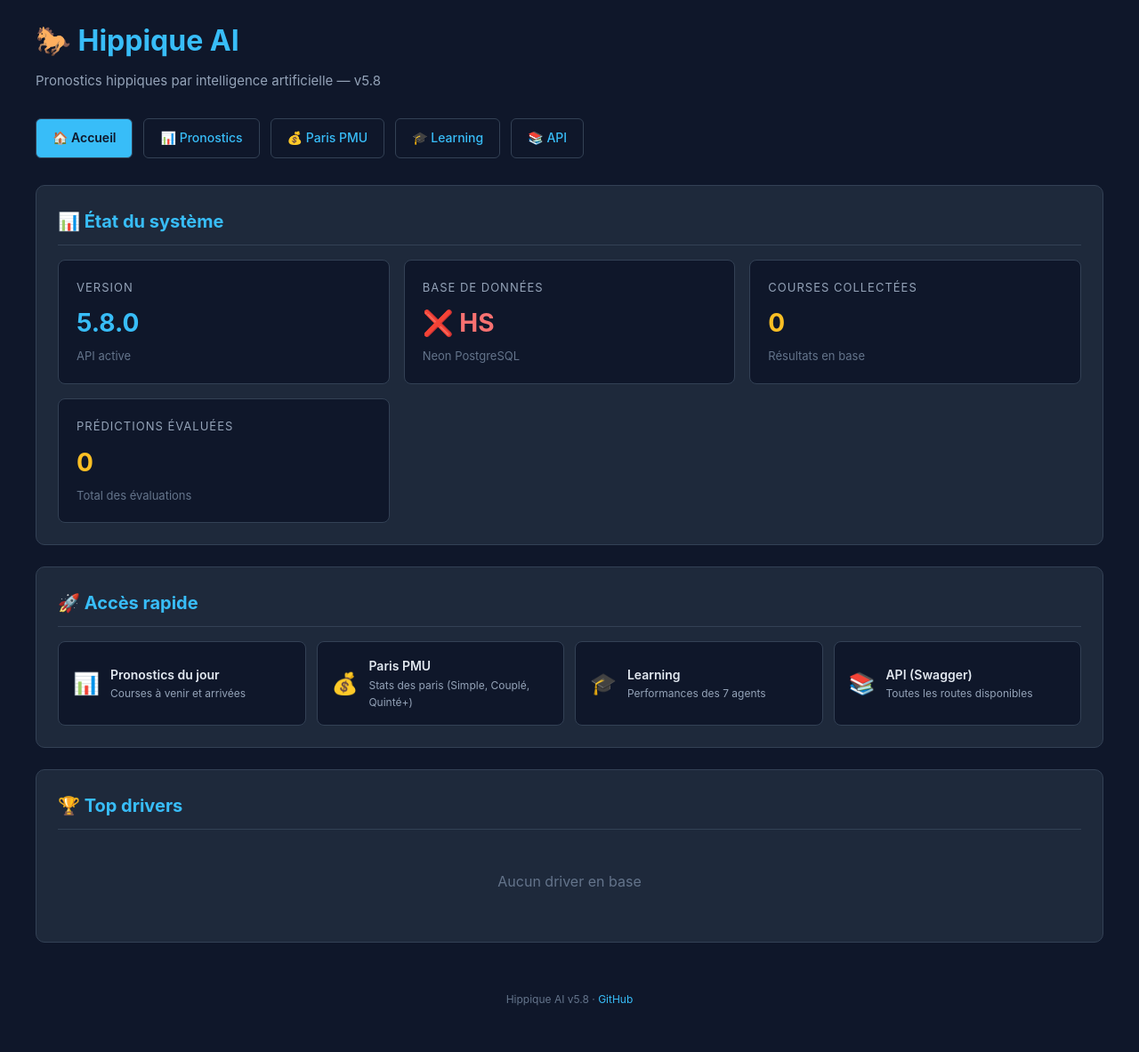
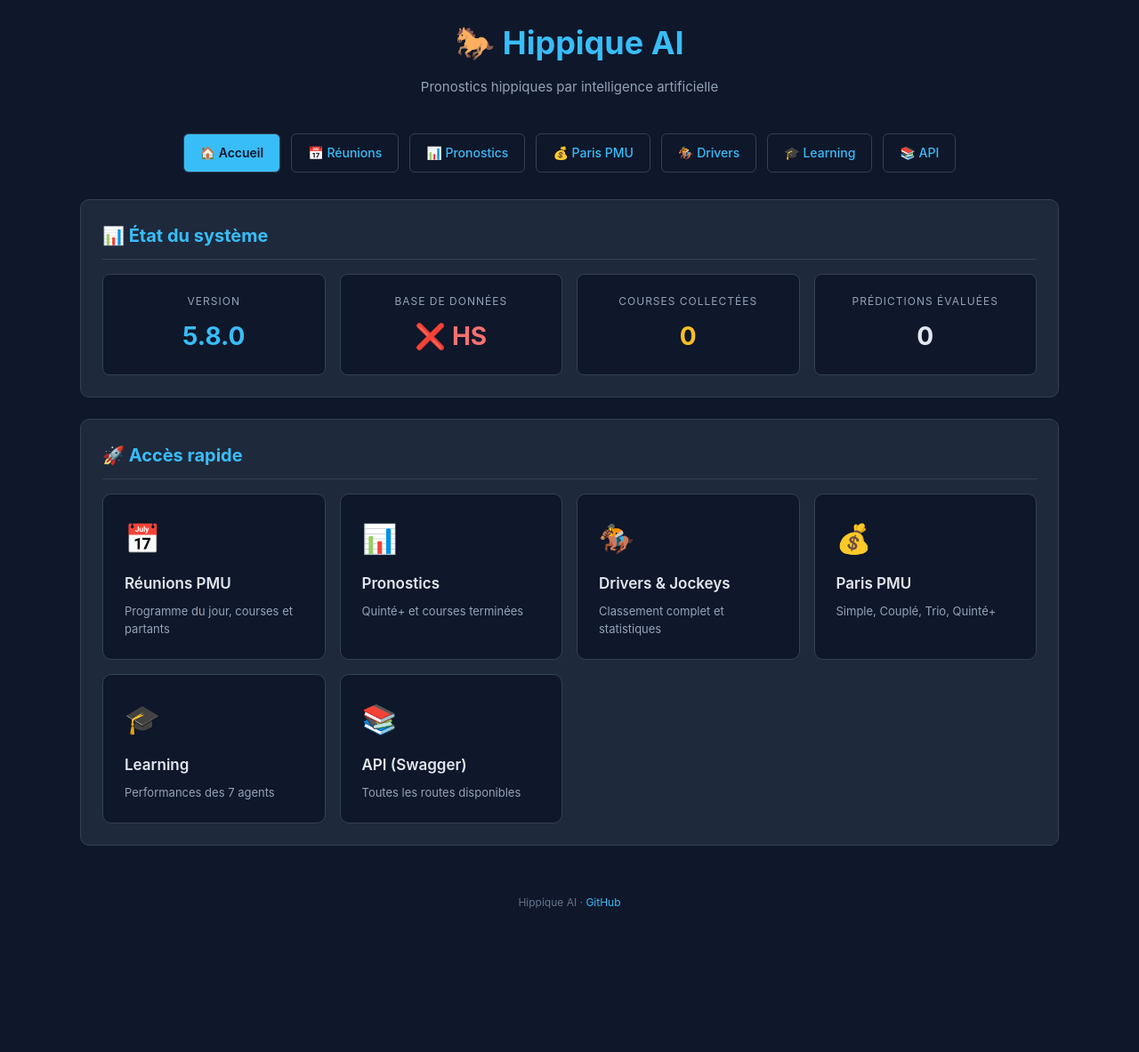
Before and after one commit to hdidouchafik-alt/hippique-ai, a FastAPI app: page / in a window 1280 px wide. Shown: the whole page at 89% size. After the commit the page ends 1022 px from the top, so only its background shows below. Run offline with FastAPI, Linux system fonts and the light colour scheme; data that the repository does not hold is empty.

Commit message:
Update index.html

```diff
--- a/templates/index.html
+++ b/templates/index.html
@@ -13,16 +13,19 @@
             padding: 20px;
             line-height: 1.6;
         }
-        .container { max-width: 1200px; margin: 0 auto; }
+        .container { max-width: 1100px; margin: 0 auto; }
+        .header {
+            text-align: center;
+            margin-bottom: 40px;
+        }
         h1 {
             color: #38bdf8;
+            font-size: 36px;
+            font-weight: 700;
             margin-bottom: 8px;
-            font-size: 32px;
-            font-weight: 700;
         }
         .subtitle {
             color: #94a3b8;
-            margin-bottom: 30px;
             font-size: 15px;
         }
         .nav {
@@ -30,6 +33,7 @@
             display: flex;
             gap: 12px;
             flex-wrap: wrap;
+            justify-content: center;
         }
         .nav a {
             color: #38bdf8;
@@ -64,96 +68,70 @@
             padding-bottom: 10px;
             border-bottom: 1px solid #334155;
         }
-        .grid {
+        .stats-grid {
             display: grid;
-            grid-template-columns: repeat(auto-fit, minmax(280px, 1fr));
+            grid-template-columns: repeat(auto-fit, minmax(200px, 1fr));
             gap: 16px;
         }
-        .card {
+        .stat-card {
             background: #0f172a;
             border-radius: 8px;
             padding: 20px;
             border: 1px solid #334155;
-            transition: all 0.2s;
-            text-decoration: none;
-            color: inherit;
-            display: block;
+            text-align: center;
         }
-        .card:hover {
-            border-color: #38bdf8;
-            transform: translateY(-2px);
-        }
-        .card-title {
-            font-size: 13px;
+        .stat-label {
+            font-size: 12px;
             color: #94a3b8;
             text-transform: uppercase;
             letter-spacing: 1px;
             margin-bottom: 8px;
         }
-        .card-value {
+        .stat-value {
             font-size: 28px;
             font-weight: 700;
             color: #e2e8f0;
-            margin-bottom: 4px;
         }
-        .card-value.positive { color: #4ade80; }
-        .card-value.negative { color: #f87171; }
-        .card-value.neutral { color: #fbbf24; }
-        .card-value.blue { color: #38bdf8; }
-        .card-sub {
-            font-size: 13px;
-            color: #64748b;
+        .stat-value.green { color: #4ade80; }
+        .stat-value.red { color: #f87171; }
+        .stat-value.blue { color: #38bdf8; }
+        .stat-value.yellow { color: #fbbf24; }
+        .actions-grid {
+            display: grid;
+            grid-template-columns: repeat(auto-fit, minmax(240px, 1fr));
+            gap: 16px;
         }
-        .actions {
-            display: grid;
-            grid-template-columns: repeat(auto-fit, minmax(220px, 1fr));
-            gap: 12px;
-            margin-top: 16px;
-        }
-        .action-btn {
-            display: flex;
-            align-items: center;
-            gap: 12px;
+        .action-card {
             background: #0f172a;
             border: 1px solid #334155;
-            border-radius: 8px;
-            padding: 16px;
+            border-radius: 10px;
+            padding: 24px;
             text-decoration: none;
             color: #e2e8f0;
             transition: all 0.2s;
+            display: flex;
+            flex-direction: column;
+            gap: 8px;
         }
-        .action-btn:hover {
+        .action-card:hover {
             border-color: #38bdf8;
             background: #1e293b;
+            transform: translateY(-3px);
         }
         .action-icon {
-            font-size: 24px;
+            font-size: 32px;
+            margin-bottom: 4px;
         }
-        .action-label {
+        .action-title {
+            font-size: 17px;
             font-weight: 600;
-            font-size: 14px;
+            color: #e2e8f0;
         }
         .action-desc {
-            font-size: 12px;
+            font-size: 13px;
             color: #94a3b8;
+            line-height: 1.5;
         }
-        .loading {
-            text-align: center;
-            padding: 30px;
-            color: #64748b;
-        }
-        .badge {
-            display: inline-block;
-            padding: 4px 10px;
-            border-radius: 4px;
-            font-size: 11px;
-            font-weight: 600;
-            text-transform: uppercase;
-        }
-        .badge-green { background: #166534; color: #86efac; }
-        .badge-red { background: #7f1d1d; color: #fca5a5; }
-        .badge-yellow { background: #78350f; color: #fcd34d; }
-        .badge-blue { background: #1e3a8a; color: #93c5fd; }
         .footer {
             text-align: center;
             padding: 30px 0;
@@ -161,71 +139,71 @@
             font-size: 12px;
         }
         .footer a { color: #38bdf8; text-decoration: none; }
+        .loading { text-align: center; padding: 20px; color: #64748b; }
     </style>
 </head>
 <body>
     <div class="container">
-        <h1>🐎 Hippique AI</h1>
-        <p class="subtitle">Pronostics hippiques par intelligence artificielle — v5.8</p>
+        <div class="header">
+            <h1>🐎 Hippique AI</h1>
+            <p class="subtitle">Pronostics hippiques par intelligence artificielle</p>
+        </div>
 
         <div class="nav">
             <a href="/" class="active">🏠 Accueil</a>
+            <a href="/reunions">📅 Réunions</a>
             <a href="/pronostics">📊 Pronostics</a>
             <a href="/paris">💰 Paris PMU</a>
+            <a href="/drivers">🏇 Drivers</a>
             <a href="/learning">🎓 Learning</a>
             <a href="/docs" target="_blank">📚 API</a>
         </div>
 
         <div class="section">
             <h2>📊 État du système</h2>
-            <div class="grid" id="stats-grid">
+            <div class="stats-grid" id="stats-grid">
                 <div class="loading">Chargement...</div>
             </div>
         </div>
 
         <div class="section">
             <h2>🚀 Accès rapide</h2>
-            <div class="actions">
-                <a href="/pronostics" class="action-btn">
-                    <span class="action-icon">📊</span>
-                    <div>
-                        <div class="action-label">Pronostics du jour</div>
-                        <div class="action-desc">Courses à venir et arrivées</div>
-                    </div>
+            <div class="actions-grid">
+                <a href="/reunions" class="action-card">
+                    <div class="action-icon">📅</div>
+                    <div class="action-title">Réunions PMU</div>
+                    <div class="action-desc">Programme du jour, courses et partants</div>
                 </a>
-                <a href="/paris" class="action-btn">
-                    <span class="action-icon">💰</span>
-                    <div>
-                        <div class="action-label">Paris PMU</div>
-                        <div class="action-desc">Stats des paris (Simple, Couplé, Quinté+)</div>
-                    </div>
+                <a href="/pronostics" class="action-card">
+                    <div class="action-icon">📊</div>
+                    <div class="action-title">Pronostics</div>
+                    <div class="action-desc">Quinté+ et courses terminées</div>
                 </a>
-                <a href="/learning" class="action-btn">
-                    <span class="action-icon">🎓</span>
-                    <div>
-                        <div class="action-label">Learning</div>
-                        <div class="action-desc">Performances des 7 agents</div>
-                    </div>
+                <a href="/drivers" class="action-card">
+                    <div class="action-icon">🏇</div>
+                    <div class="action-title">Drivers & Jockeys</div>
+                    <div class="action-desc">Classement complet et statistiques</div>
                 </a>
-                <a href="/docs" target="_blank" class="action-btn">
-                    <span class="action-icon">📚</span>
-                    <div>
-                        <div class="action-label">API (Swagger)</div>
-                        <div class="action-desc">Toutes les routes disponibles</div>
-                    </div>
+                <a href="/paris" class="action-card">
+                    <div class="action-icon">💰</div>
+                    <div class="action-title">Paris PMU</div>
+                    <div class="action-desc">Simple, Couplé, Trio, Quinté+</div>
+                </a>
+                <a href="/learning" class="action-card">
+                    <div class="action-icon">🎓</div>
+                    <div class="action-title">Learning</div>
+                    <div class="action-desc">Performances des 7 agents</div>
+                </a>
+                <a href="/docs" target="_blank" class="action-card">
+                    <div class="action-icon">📚</div>
+                    <div class="action-title">API (Swagger)</div>
+                    <div class="action-desc">Toutes les routes disponibles</div>
                 </a>
             </div>
         </div>
 
-        <div class="section">
-            <h2>🏆 Top drivers</h2>
-            <div id="drivers-content">
-                <div class="loading">Chargement...</div>
-            </div>
-        </div>
-
         <div class="footer">
-            <p>Hippique AI v5.8 · <a href="https://github.com/hdidouchafik-alt/hippique-ai" target="_blank">GitHub</a></p>
+            <p>Hippique AI · <a href="https://github.com/hdidouchafik-alt/hippique-ai" target="_blank">GitHub</a></p>
         </div>
     </div>
 
@@ -236,25 +214,21 @@
                 const data = await res.json();
 
                 const html = `
-                    <div class="card">
-                        <div class="card-title">Version</div>
-                        <div class="card-value blue">${data.version || '?'}</div>
-                        <div class="card-sub">API active</div>
+                    <div class="stat-card">
+                        <div class="stat-label">Version</div>
+                        <div class="stat-value blue">${data.version || '?'}</div>
                     </div>
-                    <div class="card">
-                        <div class="card-title">Base de données</div>
-                        <div class="card-value ${data.database ? 'positive' : 'negative'}">${data.database ? '✅ OK' : '❌ HS'}</div>
-                        <div class="card-sub">Neon PostgreSQL</div>
+                    <div class="stat-card">
+                        <div class="stat-label">Base de données</div>
+                        <div class="stat-value ${data.database ? 'green' : 'red'}">${data.database ? '✅ OK' : '❌ HS'}</div>
                     </div>
-                    <div class="card">
-                        <div class="card-title">Courses collectées</div>
-                        <div class="card-value neutral">${data.results_collected || 0}</div>
-                        <div class="card-sub">Résultats en base</div>
+                    <div class="stat-card">
+                        <div class="stat-label">Courses collectées</div>
+                        <div class="stat-value yellow">${data.results_collected || 0}</div>
                     </div>
-                    <div class="card">
-                        <div class="card-title">Prédictions évaluées</div>
-                        <div class="card-value neutral">${data.evaluated || 0}</div>
-                        <div class="card-sub">Total des évaluations</div>
+                    <div class="stat-card">
+                        <div class="stat-label">Prédictions évaluées</div>
+                        <div class="stat-value">${data.evaluated || 0}</div>
                     </div>
                 `;
                 document.getElementById('stats-grid').innerHTML = html;
@@ -263,46 +237,7 @@
             }
         }
 
-        async function chargerDrivers() {
-            try {
-                const res = await fetch('/api/drivers/top');
-                const data = await res.json();
-                const drivers = (data.drivers || []).slice(0, 10);
-
-                if (drivers.length === 0) {
-                    document.getElementById('drivers-content').innerHTML = '<div class="loading">Aucun driver en base</div>';
-                    return;
-                }
-
-                let html = '<table style="width:100%;border-collapse:collapse;font-size:14px;">';
-                html += '<thead><tr style="color:#94a3b8;border-bottom:1px solid #334155;text-align:left;">';
-                html += '<th style="padding:10px 8px;">Driver</th>';
-                html += '<th style="padding:10px 8px;">Courses</th>';
-                html += '<th style="padding:10px 8px;">Victoires</th>';
-                html += '<th style="padding:10px 8px;">Top 5</th>';
-                html += '<th style="padding:10px 8px;">Taux victoire</th>';
-                html += '</tr></thead><tbody>';
-
-                for (const d of drivers) {
-                    const taux = d.courses > 0 ? ((d.victoires / d.courses) * 100).toFixed(1) : '0';
-                    const badgeCls = taux >= 25 ? 'badge-green' : (taux >= 15 ? 'badge-yellow' : 'badge-red');
-                    html += `<tr style="border-bottom:1px solid #0f172a;">
-                        <td style="padding:10px 8px;"><strong>${d.driver}</strong></td>
-                        <td style="padding:10px 8px;">${d.courses}</td>
-                        <td style="padding:10px 8px;">${d.victoires}</td>
-                        <td style="padding:10px 8px;">${d.top5}</td>
-                        <td style="padding:10px 8px;"><span class="badge ${badgeCls}">${taux}%</span></td>
-                    </tr>`;
-                }
-                html += '</tbody></table>';
-                document.getElementById('drivers-content').innerHTML = html;
-            } catch (e) {
-                document.getElementById('drivers-content').innerHTML = '<div class="loading">Erreur de chargement</div>';
-            }
-        }
-
         chargerStats();
-        chargerDrivers();
         setInterval(chargerStats, 60000);
     </script>
 </body>
```
